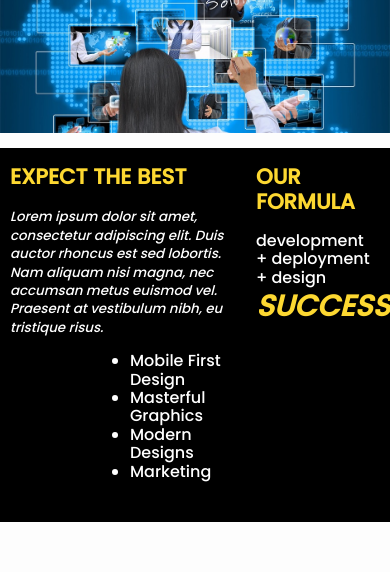
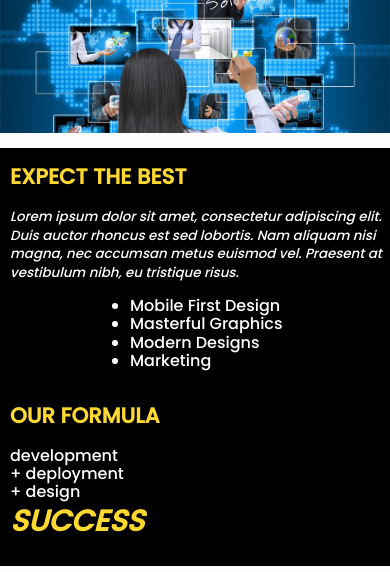
Before and after one commit to sabejensen/unit15, a plain HTML site: page index.html in a window 390 px wide. Shown: the part 100-672 px from the top of the page. Drawn offline with Linux system fonts and the light colour scheme.

Commit message:
Fixed mobile gutter

```diff
--- a/index.html
+++ b/index.html
@@ -52,7 +52,7 @@
         <div class="content-container">
             <img src="images/banner.jpg" alt="Blue River Banner" id="banner-img">
         </div>
-        <div style="background-color: #000; margin-bottom: 60px;">
+        <div style="background-color: #000; margin-bottom: 60px; min-width: 340px;">
             <div class="content-container flex-display">
                 <div id="info-box-1">
                     <h2>EXPECT THE BEST</h2>
--- a/scss/_small.scss
+++ b/scss/_small.scss
@@ -61,6 +61,7 @@ h2 {font-size: 16pt;}
     border-radius: 20px;
     margin-top: 10px;
     margin-right: 10px;
+    margin-left: 30px;
 }
 #hmbg-menu span {
     font-size: 28pt;
@@ -107,6 +108,7 @@ nav ul li a:hover {
 main {
     min-height: 10rem;
     grid-area: main;
+    min-width: 100%;
 }
 #info-box-2 h1 {
     line-height: 4pt;
@@ -132,7 +134,7 @@ main {
     margin-bottom: 10px;
     margin-top: -38px;
 }
-.content-container {margin: 0;}
+.content-container {margin: auto; width: 100%; min-width: 340px;}
 .flex-display h2 {
     color: $secondaryColor;
 }
@@ -142,6 +144,7 @@ main {
     color: #fff;
     font-family: 'Poppins', sans-serif;
     padding-bottom: 25px;
+    flex-wrap: wrap;
 }
 .flex-display i {
     font-size: 10pt;
```
Also changed, not shown: css/styles.css.
